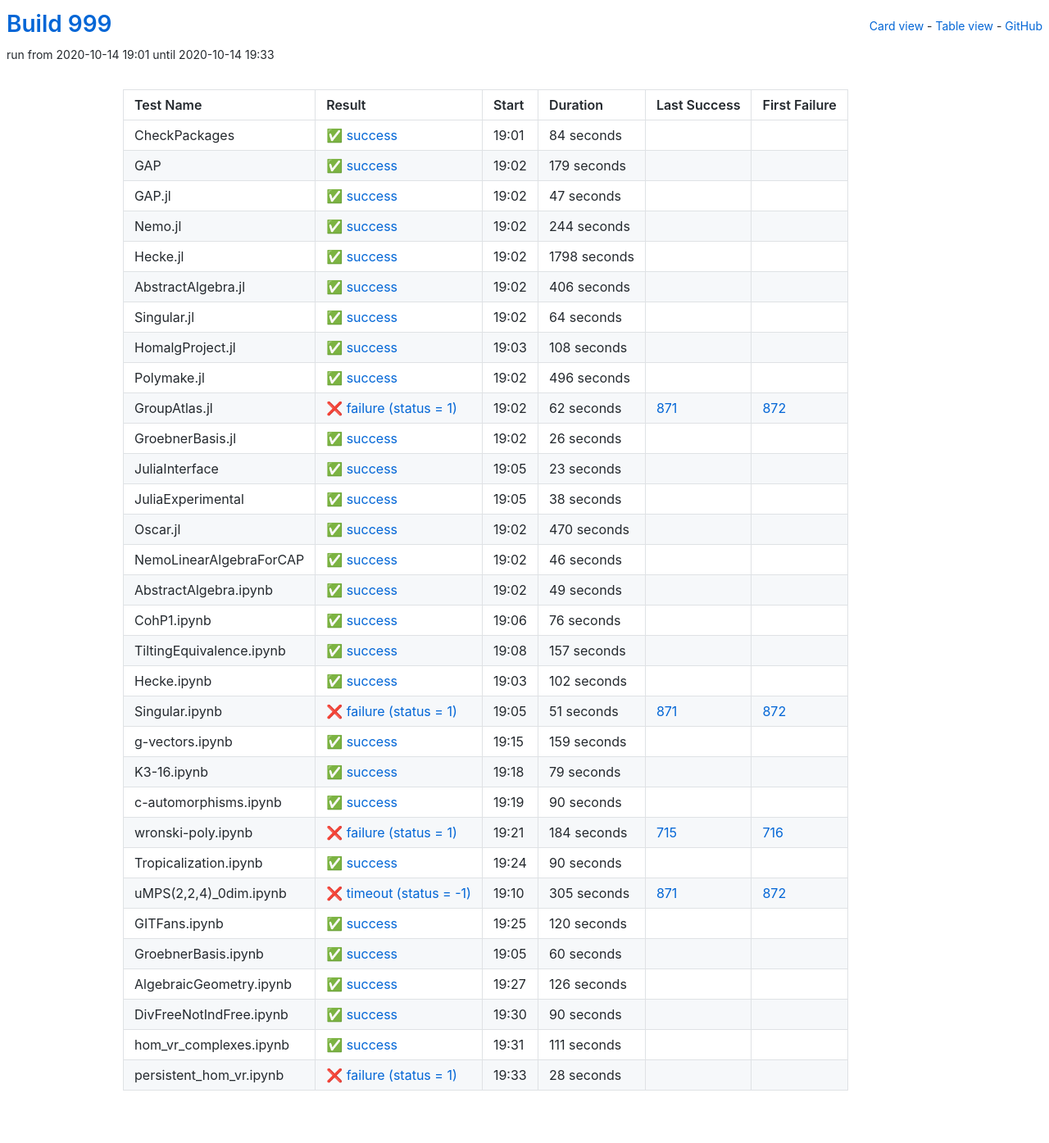
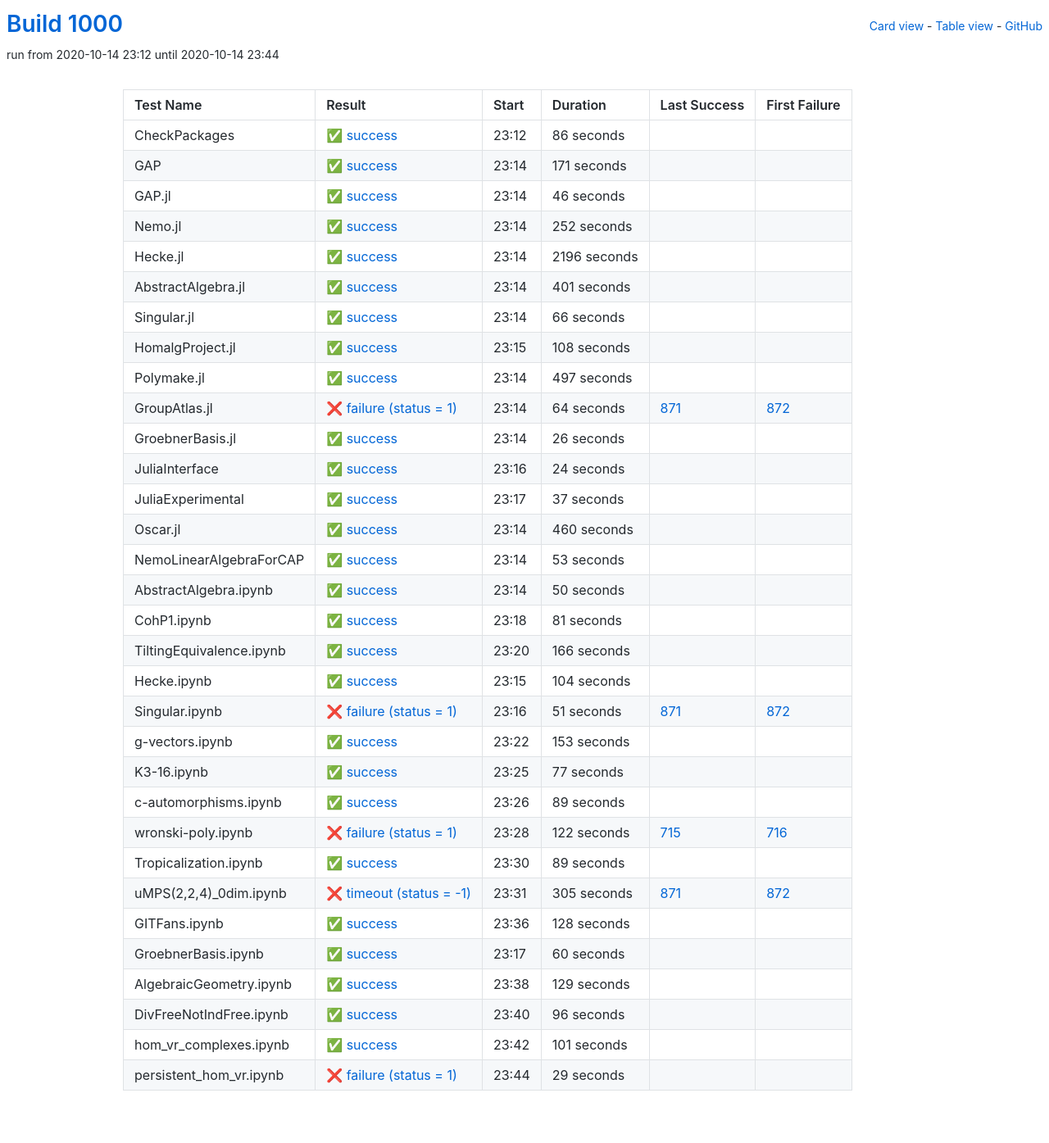
Before and after one commit to oscar-system/oscar-ci-status-stable, a Jekyll site: the page built from table.html, in a window 1280 px wide. Shown: the whole page at 82% size. Built offline with Jekyll 4.4.1, drawn with Linux system fonts in a browser that asks for light colours.

Commit message:
Build #1000

```diff
--- a/_data/ci.yml
+++ b/_data/ci.yml
@@ -1,6 +1,6 @@
 ---
-build: 999
-build_url: https://oscarci.mathematik.uni-kl.de/job/oscar-stable/999/
+build: 1000
+build_url: https://oscarci.mathematik.uni-kl.de/job/oscar-stable/1000/
 job: oscar-stable
 organization: oscar-system
 repo: oscar-ci-status-stable
@@ -8,92 +8,92 @@ repourl: https://github.com/oscar-system/oscar-ci-status-stable
 tests:
 - name: CheckPackages
   id: checkpackages
-  log: https://oscarci.mathematik.uni-kl.de/job/oscar-stable/999/artifact/logs/build-999/CheckPackages.log
-  start: 2020-10-14 19:01
+  log: https://oscarci.mathematik.uni-kl.de/job/oscar-stable/1000/artifact/logs/build-1000/CheckPackages.log
+  start: 2020-10-14 23:12
   success: true
   exitcode: 0
   status: success
-  duration: 84
+  duration: 86
   last_success: false
   last_success_url:
   first_failure: false
   first_failure_url:
 - name: GAP
   id: gap
-  log: https://oscarci.mathematik.uni-kl.de/job/oscar-stable/999/artifact/logs/build-999/GAP.log
-  start: 2020-10-14 19:02
+  log: https://oscarci.mathematik.uni-kl.de/job/oscar-stable/1000/artifact/logs/build-1000/GAP.log
+  start: 2020-10-14 23:14
   success: true
   exitcode: 0
   status: success
-  duration: 179
+  duration: 171
   last_success: false
   last_success_url:
   first_failure: false
   first_failure_url:
 - name: GAP.jl
   id: gap-jl
-  log: https://oscarci.mathematik.uni-kl.de/job/oscar-stable/999/artifact/logs/build-999/GAP.jl.log
-  start: 2020-10-14 19:02
+  log: https://oscarci.mathematik.uni-kl.de/job/oscar-stable/1000/artifact/logs/build-1000/GAP.jl.log
+  start: 2020-10-14 23:14
   success: true
   exitcode: 0
   status: success
-  duration: 47
+  duration: 46
   last_success: false
   last_success_url:
   first_failure: false
   first_failure_url:
 - name: Nemo.jl
   id: nemo-jl
-  log: https://oscarci.mathematik.uni-kl.de/job/oscar-stable/999/artifact/logs/build-999/Nemo.jl.log
-  start: 2020-10-14 19:02
+  log: https://oscarci.mathematik.uni-kl.de/job/oscar-stable/1000/artifact/logs/build-1000/Nemo.jl.log
+  start: 2020-10-14 23:14
   success: true
   exitcode: 0
   status: success
-  duration: 244
+  duration: 252
   last_success: false
   last_success_url:
   first_failure: false
   first_failure_url:
 - name: Hecke.jl
   id: hecke-jl
-  log: https://oscarci.mathematik.uni-kl.de/job/oscar-stable/999/artifact/logs/build-999/Hecke.jl.log
-  start: 2020-10-14 19:02
+  log: https://oscarci.mathematik.uni-kl.de/job/oscar-stable/1000/artifact/logs/build-1000/Hecke.jl.log
+  start: 2020-10-14 23:14
   success: true
   exitcode: 0
   status: success
-  duration: 1798
+  duration: 2196
   last_success: false
   last_success_url:
   first_failure: false
   first_failure_url:
 - name: AbstractAlgebra.jl
   id: abstractalgebra-jl
-  log: https://oscarci.mathematik.uni-kl.de/job/oscar-stable/999/artifact/logs/build-999/AbstractAlgebra.jl.log
-  start: 2020-10-14 19:02
+  log: https://oscarci.mathematik.uni-kl.de/job/oscar-stable/1000/artifact/logs/build-1000/AbstractAlgebra.jl.log
+  start: 2020-10-14 23:14
   success: true
   exitcode: 0
   status: success
-  duration: 406
+  duration: 401
   last_success: false
   last_success_url:
   first_failure: false
   first_failure_url:
 - name: Singular.jl
   id: singular-jl
-  log: https://oscarci.mathematik.uni-kl.de/job/oscar-stable/999/artifact/logs/build-999/Singular.jl.log
-  start: 2020-10-14 19:02
+  log: https://oscarci.mathematik.uni-kl.de/job/oscar-stable/1000/artifact/logs/build-1000/Singular.jl.log
+  start: 2020-10-14 23:14
   success: true
   exitcode: 0
   status: success
-  duration: 64
+  duration: 66
   last_success: false
   last_success_url:
   first_failure: false
   first_failure_url:
 - name: HomalgProject.jl
   id: homalgproject-jl
-  log: https://oscarci.mathematik.uni-kl.de/job/oscar-stable/999/artifact/logs/build-999/HomalgProject.jl.log
-  start: 2020-10-14 19:03
+  log: https://oscarci.mathematik.uni-kl.de/job/oscar-stable/1000/artifact/logs/build-1000/HomalgProject.jl.log
+  start: 2020-10-14 23:15
   success: true
   exitcode: 0
   status: success
@@ -104,32 +104,32 @@ tests:
   first_failure_url:
 - name: Polymake.jl
   id: polymake-jl
-  log: https://oscarci.mathematik.uni-kl.de/job/oscar-stable/999/artifact/logs/build-999/Polymake.jl.log
-  start: 2020-10-14 19:02
+  log: https://oscarci.mathematik.uni-kl.de/job/oscar-stable/1000/artifact/logs/build-1000/Polymake.jl.log
+  start: 2020-10-14 23:14
   success: true
   exitcode: 0
   status: success
-  duration: 496
+  duration: 497
   last_success: false
   last_success_url:
   first_failure: false
   first_failure_url:
 - name: GroupAtlas.jl
   id: groupatlas-jl
-  log: https://oscarci.mathematik.uni-kl.de/job/oscar-stable/999/artifact/logs/build-999/GroupAtlas.jl.log
-  start: 2020-10-14 19:02
+  log: https://oscarci.mathematik.uni-kl.de/job/oscar-stable/1000/artifact/logs/build-1000/GroupAtlas.jl.log
+  start: 2020-10-14 23:14
   success: false
   exitcode: 1
   status: failure
-  duration: 62
+  duration: 64
   last_success: 871
   last_success_url: https://oscarci.mathematik.uni-kl.de/job/oscar-stable/871/
   first_failure: 872
   first_failure_url: https://oscarci.mathematik.uni-kl.de/job/oscar-stable/872/
 - name: GroebnerBasis.jl
   id: groebnerbasis-jl
-  log: https://oscarci.mathematik.uni-kl.de/job/oscar-stable/999/artifact/logs/build-999/GroebnerBasis.jl.log
-  start: 2020-10-14 19:02
+  log: https://oscarci.mathematik.uni-kl.de/job/oscar-stable/1000/artifact/logs/build-1000/GroebnerBasis.jl.log
+  start: 2020-10-14 23:14
   success: true
   exitcode: 0
   status: success
@@ -140,104 +140,104 @@ tests:
   first_failure_url:
 - name: JuliaInterface
   id: juliainterface
-  log: https://oscarci.mathematik.uni-kl.de/job/oscar-stable/999/artifact/logs/build-999/JuliaInterface.log
-  start: 2020-10-14 19:05
+  log: https://oscarci.mathematik.uni-kl.de/job/oscar-stable/1000/artifact/logs/build-1000/JuliaInterface.log
+  start: 2020-10-14 23:16
   success: true
   exitcode: 0
   status: success
-  duration: 23
+  duration: 24
   last_success: false
   last_success_url:
   first_failure: false
   first_failure_url:
 - name: JuliaExperimental
   id: juliaexperimental
-  log: https://oscarci.mathematik.uni-kl.de/job/oscar-stable/999/artifact/logs/build-999/JuliaExperimental.log
-  start: 2020-10-14 19:05
+  log: https://oscarci.mathematik.uni-kl.de/job/oscar-stable/1000/artifact/logs/build-1000/JuliaExperimental.log
+  start: 2020-10-14 23:17
   success: true
   exitcode: 0
   status: success
-  duration: 38
+  duration: 37
   last_success: false
   last_success_url:
   first_failure: false
   first_failure_url:
 - name: Oscar.jl
   id: oscar-jl
-  log: https://oscarci.mathematik.uni-kl.de/job/oscar-stable/999/artifact/logs/build-999/Oscar.jl.log
-  start: 2020-10-14 19:02
+  log: https://oscarci.mathematik.uni-kl.de/job/oscar-stable/1000/artifact/logs/build-1000/Oscar.jl.log
+  start: 2020-10-14 23:14
   success: true
   exitcode: 0
   status: success
-  duration: 470
+  duration: 460
   last_success: false
   last_success_url:
   first_failure: false
   first_failure_url:
 - name: NemoLinearAlgebraForCAP
   id: nemolinearalgebraforcap
-  log: https://oscarci.mathematik.uni-kl.de/job/oscar-stable/999/artifact/logs/build-999/NemoLinearAlgebraForCAP.log
-  start: 2020-10-14 19:02
+  log: https://oscarci.mathematik.uni-kl.de/job/oscar-stable/1000/artifact/logs/build-1000/NemoLinearAlgebraForCAP.log
+  start: 2020-10-14 23:14
   success: true
   exitcode: 0
   status: success
-  duration: 46
+  duration: 53
   last_success: false
   last_success_url:
   first_failure: false
   first_failure_url:
 - name: AbstractAlgebra.ipynb
   id: abstractalgebra-ipynb
-  log: https://oscarci.mathematik.uni-kl.de/job/oscar-stable/999/artifact/logs/build-999/AbstractAlgebra.ipynb.log
-  start: 2020-10-14 19:02
+  log: https://oscarci.mathematik.uni-kl.de/job/oscar-stable/1000/artifact/logs/build-1000/AbstractAlgebra.ipynb.log
+  start: 2020-10-14 23:14
   success: true
   exitcode: 0
   status: success
-  duration: 49
+  duration: 50
   last_success: false
   last_success_url:
   first_failure: false
   first_failure_url:
 - name: CohP1.ipynb
   id: cohp1-ipynb
-  log: https://oscarci.mathematik.uni-kl.de/job/oscar-stable/999/artifact/logs/build-999/CohP1.ipynb.log
-  start: 2020-10-14 19:06
+  log: https://oscarci.mathematik.uni-kl.de/job/oscar-stable/1000/artifact/logs/build-1000/CohP1.ipynb.log
+  start: 2020-10-14 23:18
   success: true
   exitcode: 0
   status: success
-  duration: 76
+  duration: 81
   last_success: false
   last_success_url:
   first_failure: false
   first_failure_url:
 - name: TiltingEquivalence.ipynb
   id: tiltingequivalence-ipynb
-  log: https://oscarci.mathematik.uni-kl.de/job/oscar-stable/999/artifact/logs/build-999/TiltingEquivalence.ipynb.log
-  start: 2020-10-14 19:08
+  log: https://oscarci.mathematik.uni-kl.de/job/oscar-stable/1000/artifact/logs/build-1000/TiltingEquivalence.ipynb.log
+  start: 2020-10-14 23:20
   success: true
   exitcode: 0
   status: success
-  duration: 157
+  duration: 166
   last_success: false
   last_success_url:
   first_failure: false
   first_failure_url:
 - name: Hecke.ipynb
   id: hecke-ipynb
-  log: https://oscarci.mathematik.uni-kl.de/job/oscar-stable/999/artifact/logs/build-999/Hecke.ipynb.log
-  start: 2020-10-14 19:03
+  log: https://oscarci.mathematik.uni-kl.de/job/oscar-stable/1000/artifact/logs/build-1000/Hecke.ipynb.log
+  start: 2020-10-14 23:15
   success: true
   exitcode: 0
   status: success
-  duration: 102
+  duration: 104
   last_success: false
   last_success_url:
   first_failure: false
   first_failure_url:
 - name: Singular.ipynb
   id: singular-ipynb
-  log: https://oscarci.mathematik.uni-kl.de/job/oscar-stable/999/artifact/logs/build-999/Singular.ipynb.log
-  start: 2020-10-14 19:05
+  log: https://oscarci.mathematik.uni-kl.de/job/oscar-stable/1000/artifact/logs/build-1000/Singular.ipynb.log
+  start: 2020-10-14 23:16
   success: false
   exitcode: 1
   status: failure
@@ -248,68 +248,68 @@ tests:
   first_failure_url: https://oscarci.mathematik.uni-kl.de/job/oscar-stable/872/
 - name: g-vectors.ipynb
   id: g-vectors-ipynb
-  log: https://oscarci.mathematik.uni-kl.de/job/oscar-stable/999/artifact/logs/build-999/g-vectors.ipynb.log
-  start: 2020-10-14 19:15
+  log: https://oscarci.mathematik.uni-kl.de/job/oscar-stable/1000/artifact/logs/build-1000/g-vectors.ipynb.log
+  start: 2020-10-14 23:22
   success: true
   exitcode: 0
   status: success
-  duration: 159
+  duration: 153
   last_success: false
   last_success_url:
   first_failure: false
   first_failure_url:
 - name: K3-16.ipynb
   id: k3-16-ipynb
-  log: https://oscarci.mathematik.uni-kl.de/job/oscar-stable/999/artifact/logs/build-999/K3-16.ipynb.log
-  start: 2020-10-14 19:18
+  log: https://oscarci.mathematik.uni-kl.de/job/oscar-stable/1000/artifact/logs/build-1000/K3-16.ipynb.log
+  start: 2020-10-14 23:25
   success: true
   exitcode: 0
   status: success
-  duration: 79
+  duration: 77
   last_success: false
   last_success_url:
   first_failure: false
   first_failure_url:
 - name: c-automorphisms.ipynb
   id: c-automorphisms-ipynb
-  log: https://oscarci.mathematik.uni-kl.de/job/oscar-stable/999/artifact/logs/build-999/c-automorphisms.ipynb.log
-  start: 2020-10-14 19:19
+  log: https://oscarci.mathematik.uni-kl.de/job/oscar-stable/1000/artifact/logs/build-1000/c-automorphisms.ipynb.log
+  start: 2020-10-14 23:26
   success: true
   exitcode: 0
   status: success
-  duration: 90
+  duration: 89
   last_success: false
   last_success_url:
   first_failure: false
   first_failure_url:
 - name: wronski-poly.ipynb
   id: wronski-poly-ipynb
-  log: https://oscarci.mathematik.uni-kl.de/job/oscar-stable/999/artifact/logs/build-999/wronski-poly.ipynb.log
-  start: 2020-10-14 19:21
+  log: https://oscarci.mathematik.uni-kl.de/job/oscar-stable/1000/artifact/logs/build-1000/wronski-poly.ipynb.log
+  start: 2020-10-14 23:28
   success: false
   exitcode: 1
   status: failure
-  duration: 184
+  duration: 122
   last_success: 715
   last_success_url: https://oscarci.mathematik.uni-kl.de/job/oscar-stable/715/
   first_failure: 716
   first_failure_url: https://oscarci.mathematik.uni-kl.de/job/oscar-stable/716/
 - name: Tropicalization.ipynb
   id: tropicalization-ipynb
-  log: https://oscarci.mathematik.uni-kl.de/job/oscar-stable/999/artifact/logs/build-999/Tropicalization.ipynb.log
-  start: 2020-10-14 19:24
+  log: https://oscarci.mathematik.uni-kl.de/job/oscar-stable/1000/artifact/logs/build-1000/Tropicalization.ipynb.log
+  start: 2020-10-14 23:30
   success: true
   exitcode: 0
   status: success
-  duration: 90
+  duration: 89
   last_success: false
   last_success_url:
   first_failure: false
   first_failure_url:
 - name: uMPS(2,2,4)_0dim.ipynb
   id: umps-2-2-4-0dim-ipynb
-  log: https://oscarci.mathematik.uni-kl.de/job/oscar-stable/999/artifact/logs/build-999/uMPS-2-2-4-_0dim.ipynb.log
-  start: 2020-10-14 19:10
+  log: https://oscarci.mathematik.uni-kl.de/job/oscar-stable/1000/artifact/logs/build-1000/uMPS-2-2-4-_0dim.ipynb.log
+  start: 2020-10-14 23:31
   success: false
   exitcode: -1
   status: timeout
@@ -320,20 +320,20 @@ tests:
   first_failure_url: https://oscarci.mathematik.uni-kl.de/job/oscar-stable/872/
 - name: GITFans.ipynb
   id: gitfans-ipynb
-  log: https://oscarci.mathematik.uni-kl.de/job/oscar-stable/999/artifact/logs/build-999/GITFans.ipynb.log
-  start: 2020-10-14 19:25
+  log: https://oscarci.mathematik.uni-kl.de/job/oscar-stable/1000/artifact/logs/build-1000/GITFans.ipynb.log
+  start: 2020-10-14 23:36
   success: true
   exitcode: 0
   status: success
-  duration: 120
+  duration: 128
   last_success: false
   last_success_url:
   first_failure: false
   first_failure_url:
 - name: GroebnerBasis.ipynb
   id: groebnerbasis-ipynb
-  log: https://oscarci.mathematik.uni-kl.de/job/oscar-stable/999/artifact/logs/build-999/GroebnerBasis.ipynb.log
-  start: 2020-10-14 19:05
+  log: https://oscarci.mathematik.uni-kl.de/job/oscar-stable/1000/artifact/logs/build-1000/GroebnerBasis.ipynb.log
+  start: 2020-10-14 23:17
   success: true
   exitcode: 0
   status: success
@@ -344,48 +344,48 @@ tests:
   first_failure_url:
 - name: AlgebraicGeometry.ipynb
   id: algebraicgeometry-ipynb
-  log: https://oscarci.mathematik.uni-kl.de/job/oscar-stable/999/artifact/logs/build-999/AlgebraicGeometry.ipynb.log
-  start: 2020-10-14 19:27
+  log: https://oscarci.mathematik.uni-kl.de/job/oscar-stable/1000/artifact/logs/build-1000/AlgebraicGeometry.ipynb.log
+  start: 2020-10-14 23:38
   success: true
   exitcode: 0
   status: success
-  duration: 126
+  duration: 129
   last_success: false
   last_success_url:
   first_failure: false
   first_failure_url:
 - name: DivFreeNotIndFree.ipynb
   id: divfreenotindfree-ipynb
-  log: https://oscarci.mathematik.uni-kl.de/job/oscar-stable/999/artifact/logs/build-999/DivFreeNotIndFree.ipynb.log
-  start: 2020-10-14 19:30
+  log: https://oscarci.mathematik.uni-kl.de/job/oscar-stable/1000/artifact/logs/build-1000/DivFreeNotIndFree.ipynb.log
+  start: 2020-10-14 23:40
   success: true
   exitcode: 0
   status: success
-  duration: 90
+  duration: 96
   last_success: false
   last_success_url:
   first_failure: false
   first_failure_url:
 - name: hom_vr_complexes.ipynb
   id: hom-vr-complexes-ipynb
-  log: https://oscarci.mathematik.uni-kl.de/job/oscar-stable/999/artifact/logs/build-999/hom_vr_complexes.ipynb.log
-  start: 2020-10-14 19:31
+  log: https://oscarci.mathematik.uni-kl.de/job/oscar-stable/1000/artifact/logs/build-1000/hom_vr_complexes.ipynb.log
+  start: 2020-10-14 23:42
   success: true
   exitcode: 0
   status: success
-  duration: 111
+  duration: 101
   last_success: false
   last_success_url:
   first_failure: false
   first_failure_url:
 - name: persistent_hom_vr.ipynb
   id: persistent-hom-vr-ipynb
-  log: https://oscarci.mathematik.uni-kl.de/job/oscar-stable/999/artifact/logs/build-999/persistent_hom_vr.ipynb.log
-  start: 2020-10-14 19:33
+  log: https://oscarci.mathematik.uni-kl.de/job/oscar-stable/1000/artifact/logs/build-1000/persistent_hom_vr.ipynb.log
+  start: 2020-10-14 23:44
   success: false
   exitcode: 1
   status: failure
-  duration: 28
+  duration: 29
   last_success: false
   last_success_url:
   first_failure: false
```
Also changed, not shown: README.md.
